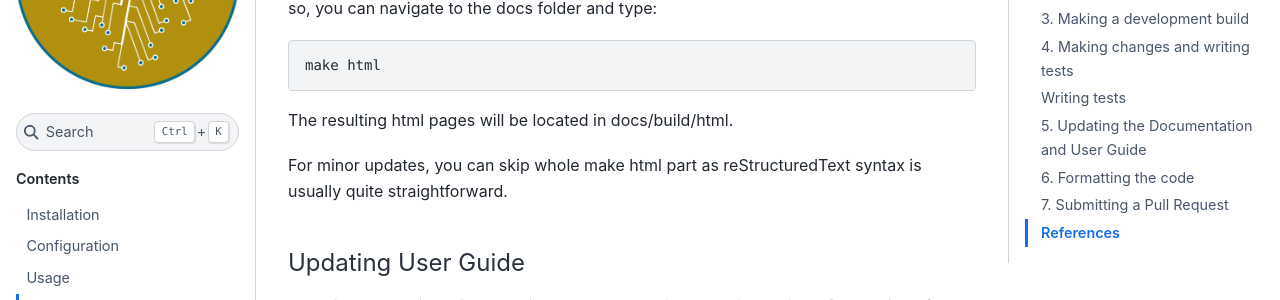
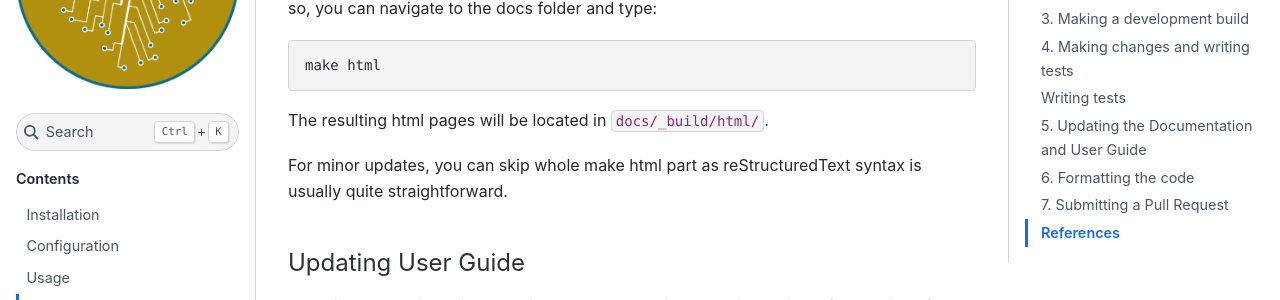
Before and after one commit to r5py/r5py, a Sphinx documentation site: the page built from docs/CONTRIBUTING.md, in a window 1280 px wide and 900 px high, scrolled down 3423 px. Shown: the part 150-450 px from the top of the window. Built offline with Sphinx 7.4.7 and the Sphinx Book theme 1.1.4, drawn with Linux system fonts in a browser that asks for light colours.

Commit message:
fixed output path

```diff
--- a/docs/CONTRIBUTING.md
+++ b/docs/CONTRIBUTING.md
@@ -133,7 +133,7 @@ To do so, you can navigate to the docs folder and type:
 
     make html
 
-The resulting html pages will be located in docs/build/html.
+The resulting html pages will be located in `docs/_build/html/`.
 
 For minor updates, you can skip whole make html part as reStructuredText syntax is
 usually quite straightforward.
```
